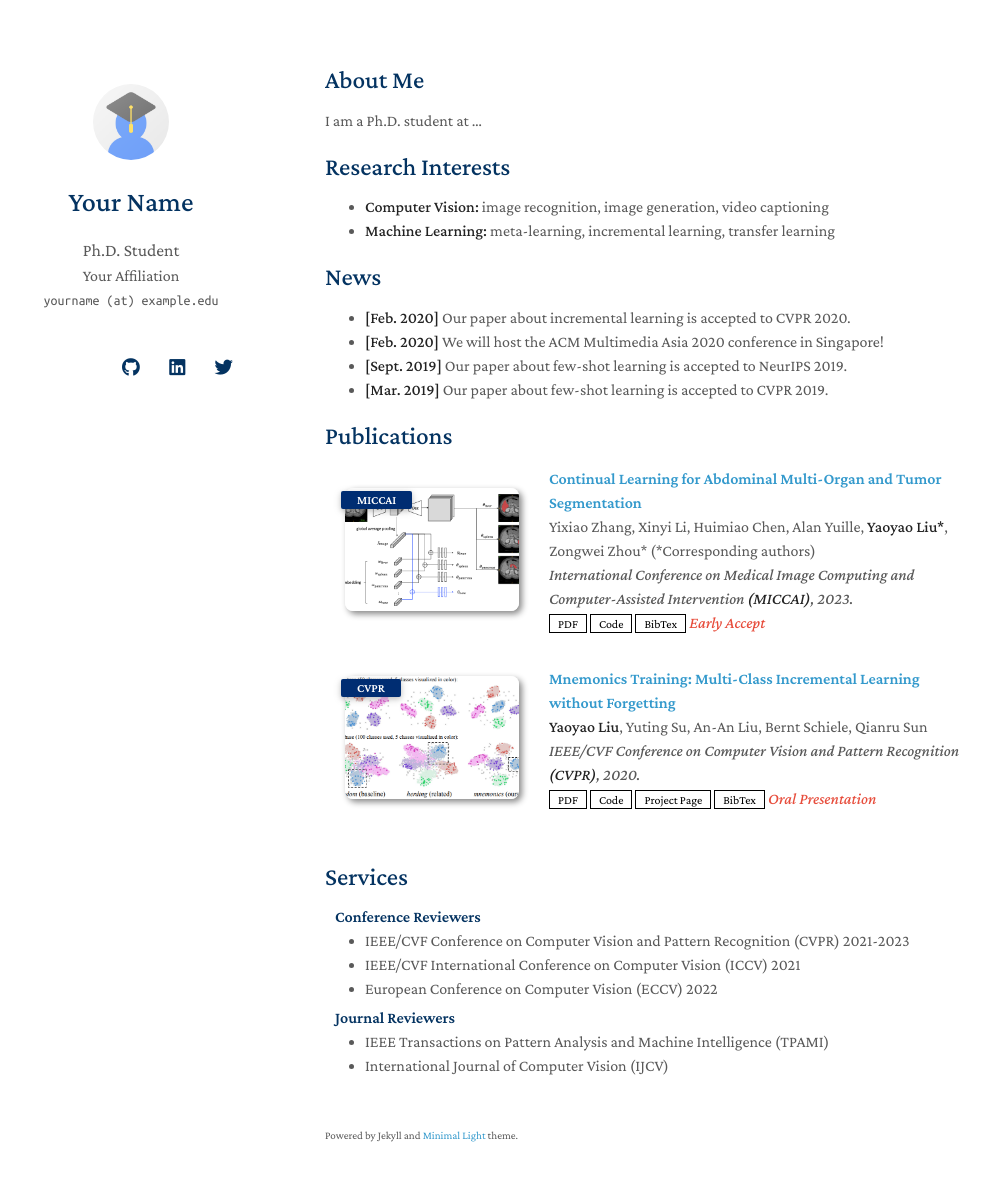
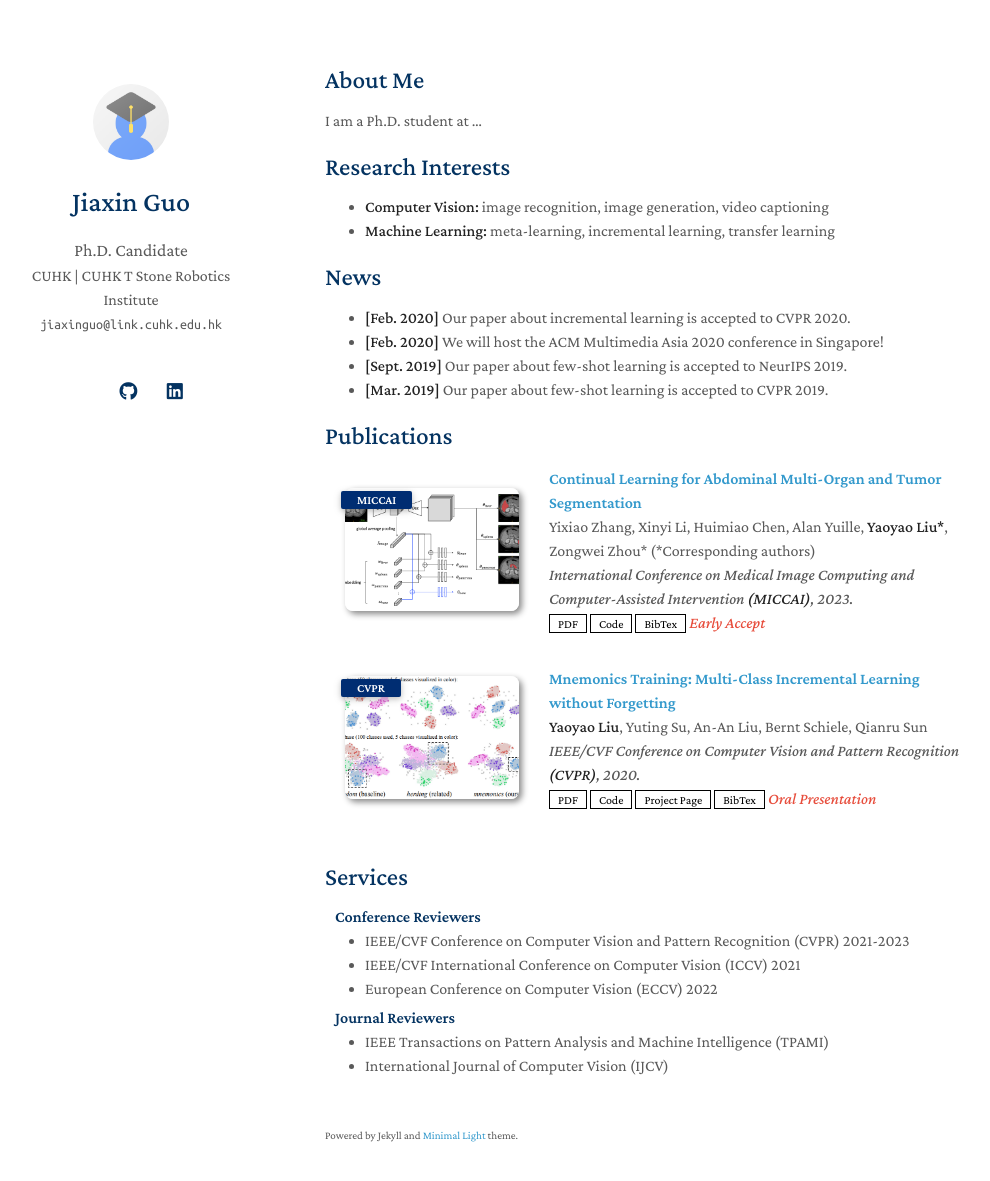
Before and after one commit to wrld/wrld.github.io, a Jekyll site: the page built from index.md, in a window 1280 px wide and 1216 px high. Shown: the top 1181 px of the window, without its empty margins (145-1135 px from the left). Built offline with Jekyll 4.4.1, drawn with Linux system fonts in a browser that asks for light colours; nearby versions of some CDN libraries; a style sheet for code colours, icons or effects is not loaded; our own code applies the rules of GitHub Pages for plain Markdown files.

Commit message:
Update _config.yml

```diff
--- a/_config.yml
+++ b/_config.yml
@@ -1,22 +1,22 @@
 # Basic Information
-title: Your Name
-position: Ph.D. Student
-affiliation: Your Affiliation
-email: yourname (at) example.edu
+title: Jiaxin Guo
+position: Ph.D. Candidate
+affiliation: CUHK | CUHK T Stone Robotics Institute
+email: jiaxinguo@link.cuhk.edu.hk
 
 # Search Engine Optimization (SEO)
 # The following information is used to improve the website traffic from search engines, e.g., Google.
-keywords: minimal light
+keywords: Jiaxin Guo
 description: The Minimal Light is a simple and elegant jekyll theme for academic personal homepage.
 canonical: https://minimal-light-theme.yliu.me/
 
 # Links
 # If you don't need one of them, you may delete the corresponding line.
-google_scholar: https://scholar.google.com/
-cv_link: assets/files/curriculum_vitae.pdf
-github_link: https://github.com/
-linkedin: https://www.linkedin.com/
-twitter: https://twitter.com/
+google_scholar: https://scholar.google.com/citations?user=pPM8fwcAAAAJ&hl=en
+# cv_link: assets/files/curriculum_vitae.pdf
+github_link: https://github.com/wrld
+linkedin: https://www.linkedin.com/in/jiaxin-guo-043a6b1b8/
+# twitter: https://twitter.com/
 
 # Images (e.g., your profile picture and your website's favicon)
 # "favicon" and "favicon_dark" are used for the light and dark modes, respectively.
```
